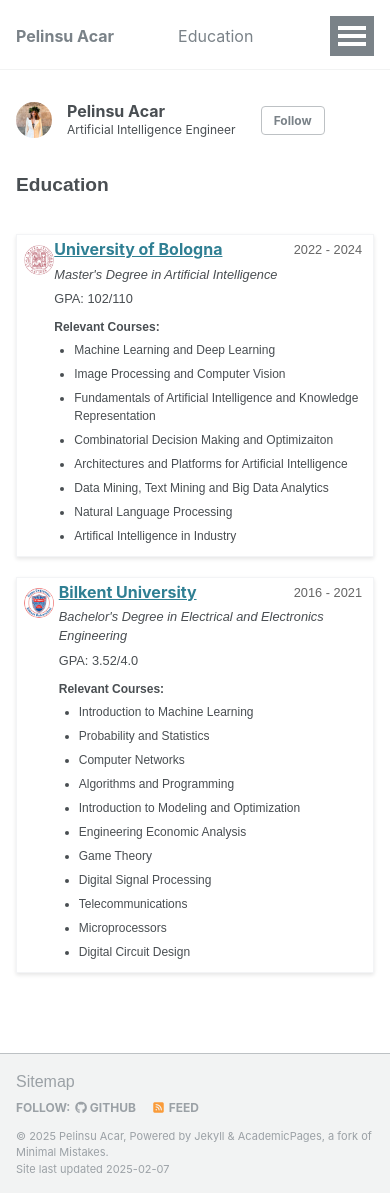
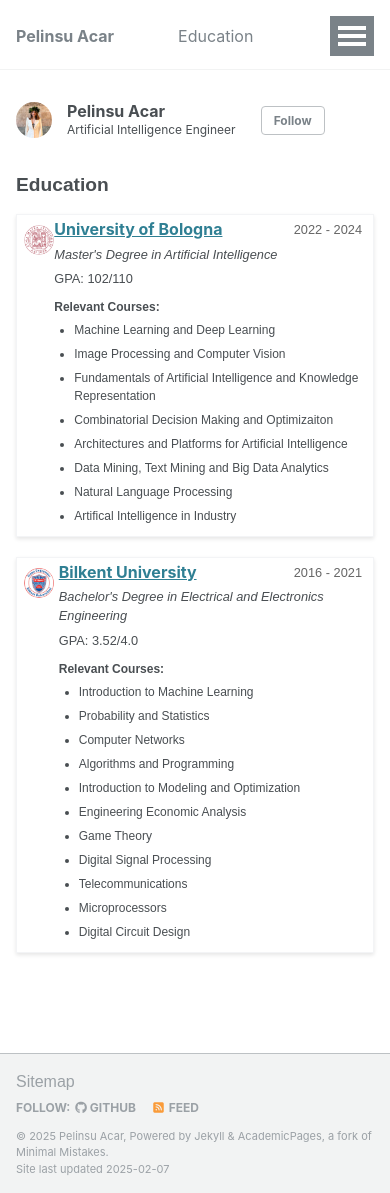
Before and after one commit to pelinsuacar/pelinsuacar.github.io, a Jekyll site: the page built from _pages/education.md, in a window 390 px wide and 1193 px high. Built offline with Jekyll 4.4.1, drawn with Linux system fonts in a browser that asks for light colours.

Commit message:
Update education.html

```diff
--- a/_layouts/education.html
+++ b/_layouts/education.html
@@ -164,6 +164,13 @@ layout: default
 }
 
 @media (max-width: 768px) {
+    .education {
+    position: relative;
+    max-width: 800px;
+    width: 100%;
+    margin-top: 20px;
+    }
+
   .education-item {
     flex-direction: row; /* Keep it in row layout */
     padding: 10px;
@@ -194,6 +201,13 @@ layout: default
 }
 
 @media (max-width: 480px) {
+    .education {
+    position: relative;
+    max-width: 800px;
+    width: 100%;
+    margin-top: 15px;
+    }
+
   .page__title {
     font-size: 1.2em;
   }
```
